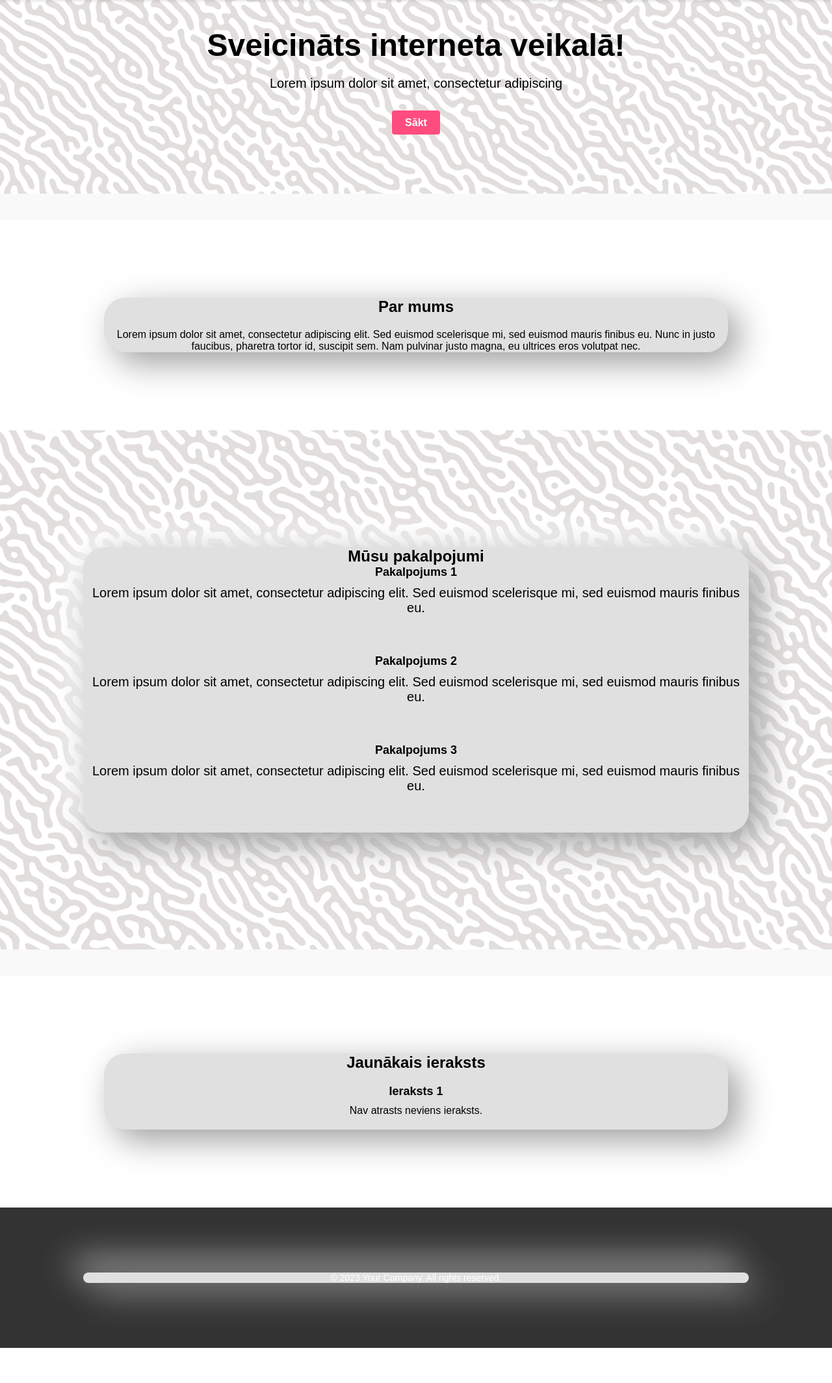
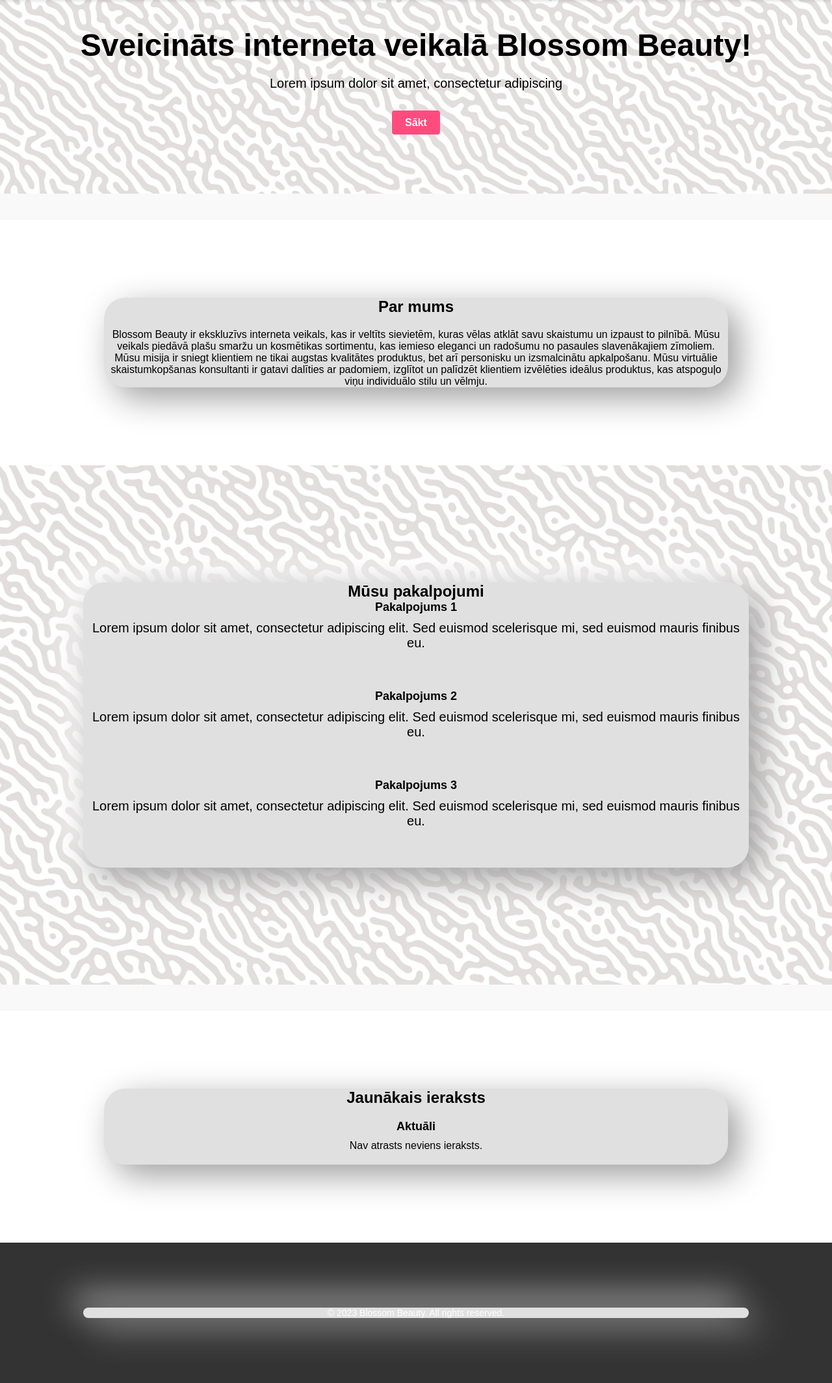
Before and after one commit to karliszz/Zeiburlins_interneta_veikals, a PHP site: page / in a window 1280 px wide. Shown: the part 58-2186 px from the top of the page at 65% size. Before the commit the page ends 2132 px from the top, so only its background shows below. Run offline with PHP 8.4, Linux system fonts and the light colour scheme; data that the repository does not hold is empty.

Commit message:
Galvenas lapas uzlabojumi

```diff
--- a/index.php
+++ b/index.php
@@ -4,7 +4,7 @@
    <meta charset="UTF-8">
    <meta http-equiv="X-UA-Compatible" content="IE=edge">
    <meta name="viewport" content="width=device-width, initial-scale=1.0">
-   <title>interneta veikals</title>
+   <title>Blossom Beauty</title>
    <link rel="stylesheet" href="CSS/main.css">
 </head>
 <body>
@@ -23,7 +23,7 @@
 
    <section id=main class="hero">
       <div class="hero-content">
-         <h1>Sveicināts interneta veikalā!</h1>
+         <h1>Sveicināts interneta veikalā Blossom Beauty!</h1>
          <p>Lorem ipsum dolor sit amet, consectetur adipiscing</p>
          <a href="#" class="btn">Sākt</a>
       </div>
@@ -32,7 +32,10 @@
    <section id=about class="about">
       <div class="container">
          <h2>Par mums</h2>
-         <p>Lorem ipsum dolor sit amet, consectetur adipiscing elit. Sed euismod scelerisque mi, sed euismod mauris finibus eu. Nunc in justo faucibus, pharetra tortor id, suscipit sem. Nam pulvinar justo magna, eu ultrices eros volutpat nec.</p>
+         <p>Blossom Beauty ir ekskluzīvs interneta veikals, kas ir veltīts sievietēm, kuras vēlas atklāt savu skaistumu un izpaust to pilnībā. Mūsu veikals piedāvā plašu smaržu un kosmētikas sortimentu, kas iemieso eleganci un radošumu no pasaules slavenākajiem zīmoliem.</p>
+         <p>
+         Mūsu misija ir sniegt klientiem ne tikai augstas kvalitātes produktus, bet arī personisku un izsmalcinātu apkalpošanu. Mūsu virtuālie skaistumkopšanas konsultanti ir gatavi dalīties ar padomiem, izglītot un palīdzēt klientiem izvēlēties ideālus produktus, kas atspoguļo viņu individuālo stilu un vēlmju.
+         </p>
       </div>
    </section>
 
@@ -58,7 +61,7 @@
       <div class="container">
          <h2>Jaunākais ieraksts</h2>
          <div class="blog-post">
-            <h3>Ieraksts 1</h3>
+            <h3>Aktuāli</h3>
             <p>
             <?php
             require("connection.php");
@@ -84,7 +87,7 @@
 
    <footer>
       <div class="container">
-         <p>&copy; 2023 Your Company. All rights reserved.</p>
+         <p>&copy; 2023 Blossom Beauty. All rights reserved.</p>
       </div>
    </footer>
 
```
Also changed, not shown: 1 other file.
